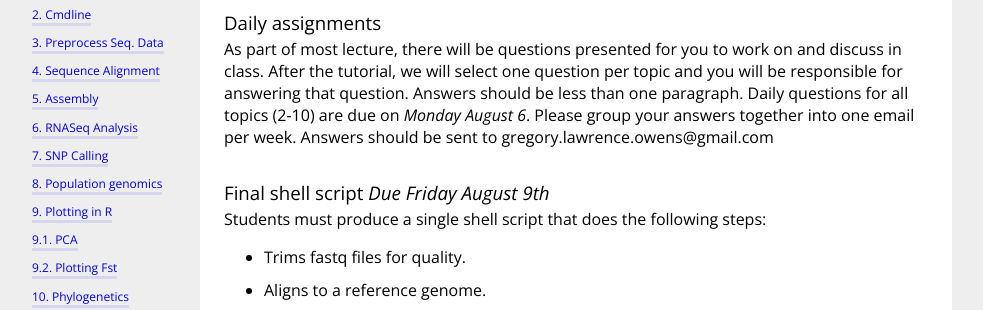
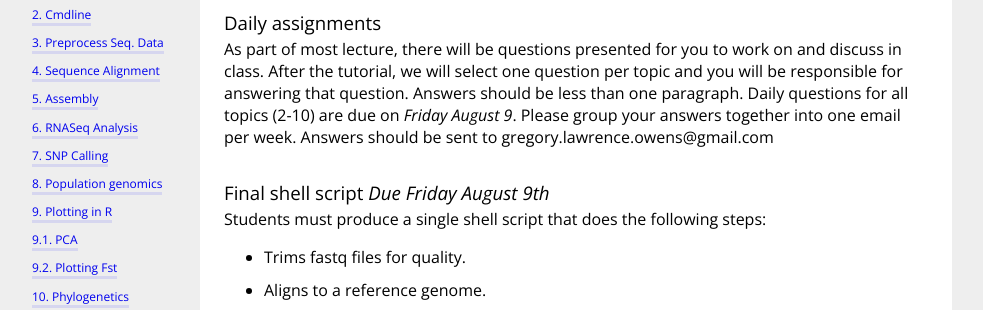
Before and after one commit to owensgl/biol525D, a Jekyll site: the page built from resources/grading.md, in a window 1280 px wide. Shown: the part 379-689 px from the top of the page, without its empty margins (64-1047 px from the left). Built offline with Jekyll 4.4.1, drawn with Linux system fonts in a browser that asks for light colours.

Commit message:
Update grading.md

```diff
--- a/resources/grading.md
+++ b/resources/grading.md
@@ -18,7 +18,7 @@ Attending class, participating in discussions and working through tutorials
 As part of most lecture, there will be questions presented for you to work on and discuss in class.
 After the tutorial, we will select one question per topic and you will be responsible for answering that question.
 Answers should be less than one paragraph.
-Daily questions for all topics (2-10) are due on _Monday August 6_.
+Daily questions for all topics (2-10) are due on _Friday August 9_.
 Please group your answers together into one email per week.
 Answers should be sent to gregory.lawrence.owens@gmail.com
 
```
